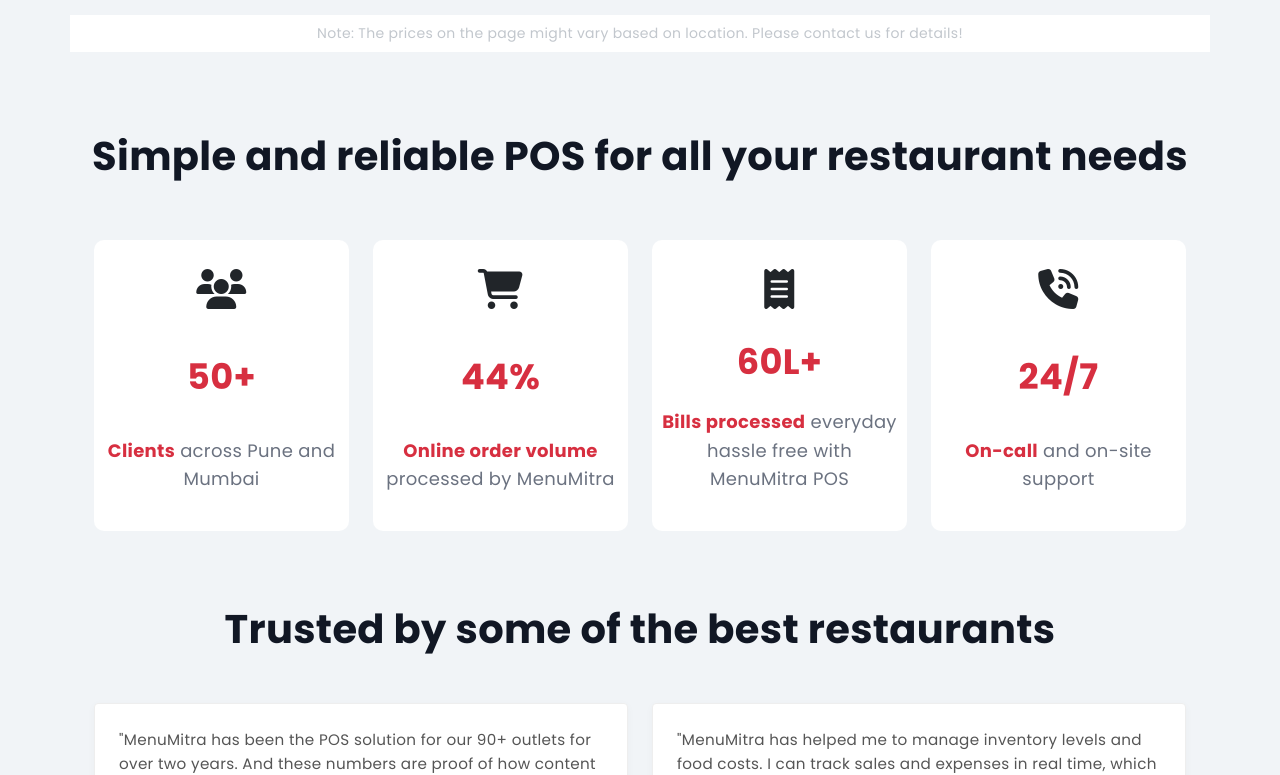
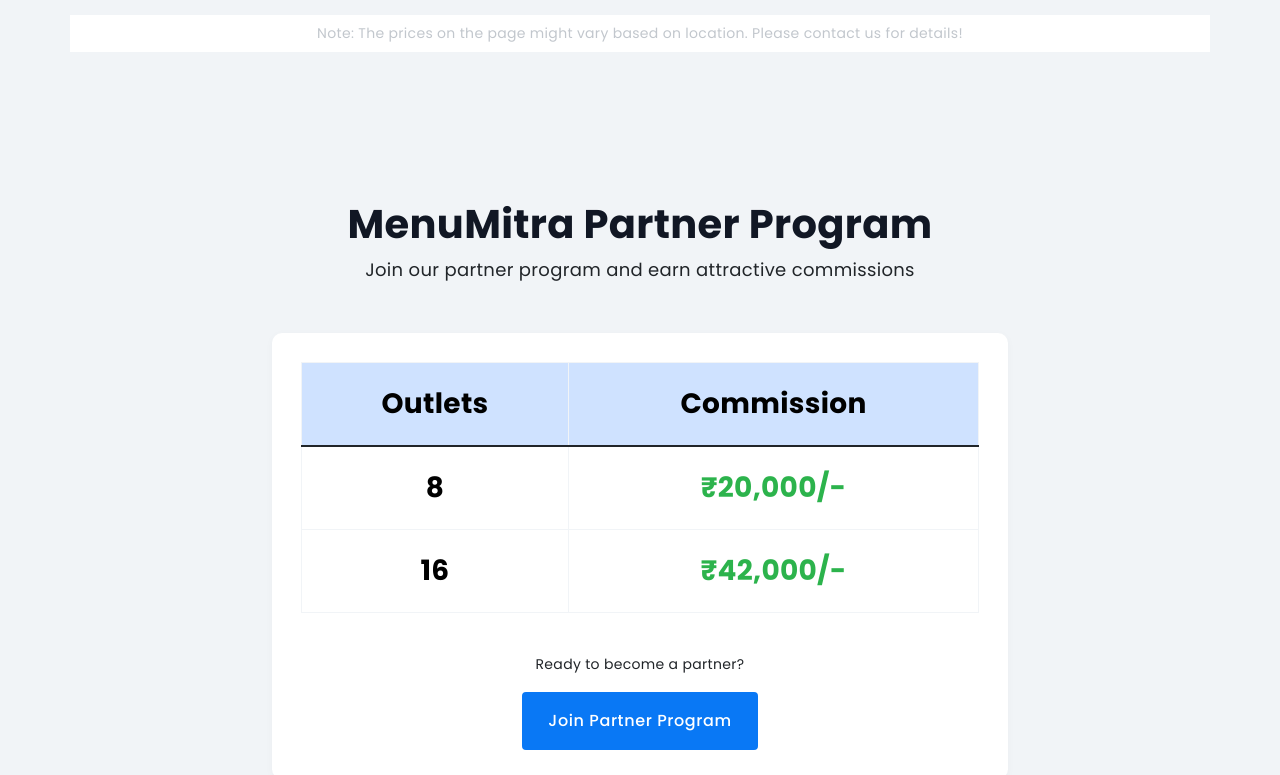
Before and after one commit to Shekru-Labs-India/menumitra_website, a React (Create React App) app: page /pricing in a window 1280 px wide. Shown: the part 2025-2800 px from the top of the page. Built offline with nearby package versions, Linux system fonts and the light colour scheme.

Commit message:
Add Partner Program section to Pricing component with commission details and call-to-action button for enhanced user engagement.

```diff
--- a/src/components/Pricing.jsx
+++ b/src/components/Pricing.jsx
@@ -15,7 +15,7 @@
       <Header />
 
       {/* Pricing Section */}
-      <section id="pricing-plans" className="xl">
+      <section id="pricing-plans" className="xl pb-100">
         <div className="container-xxl">
           {/* Section Title */}
           <div className="row justify-content-start text-center mb-4">
@@ -162,6 +162,59 @@
           </div>
         </div>
       </section>
+
+{/* here we need to add partner program
+we will show our partner program here , show an table ui
+two rows in the table , first row is to show how much outlets partner if he onboards outlets , second row is to show how much he will get in commission
+*/}
+
+      {/* Partner Program Section */}
+      <section className="py-5 bg-light">
+        <div className="container">
+          <div className="row justify-content-center">
+            <div className="col-lg-8">
+              <div className="text-center mb-5">
+                <h2 className="fw-bold">MenuMitra Partner Program</h2>
+                <p className="text-dark">Join our partner program and earn attractive commissions</p>
+              </div>
+
+              <div className="card shadow-sm">
+                <div className="card-body p-4">
+                  <div className="table-responsive">
+                                         <table className="table table-hover table-bordered text-center">
+                       <thead className="table-primary">
+                         <tr>
+                           <th scope="col" className="fw-bold fs-3">Outlets</th>
+                           <th scope="col" className="fw-bold fs-3">Commission</th>
+                         </tr>
+                       </thead>
+                       <tbody>
+                         <tr>
+                           <td className="fw-bold fs-3">8</td>
+                           <td className="fw-bold fs-3 text-success">₹20,000/-</td>
+                         </tr>
+                         <tr>
+                           <td className="fw-bold fs-3">16</td>
+                           <td className="fw-bold fs-3 text-success">₹42,000/-</td>
+                         </tr>
+                       </tbody>
+                     </table>
+                  </div>
+
+                  <div className="text-center mt-4">
+                    <p className="text-dark mb-3">Ready to become a partner?</p>
+                    <button className="btn btn-primary btn-lg px-4">
+                      Join Partner Program
+                    </button>
+                  </div>
+                </div>
+              </div>
+            </div>
+          </div>
+        </div>
+      </section>
+
+
       <div className="container mt-80">
         <h2 className="text-center fw-bold  " style={{ marginBottom: "60px" }}>
           Simple and reliable POS for all your restaurant needs
```
